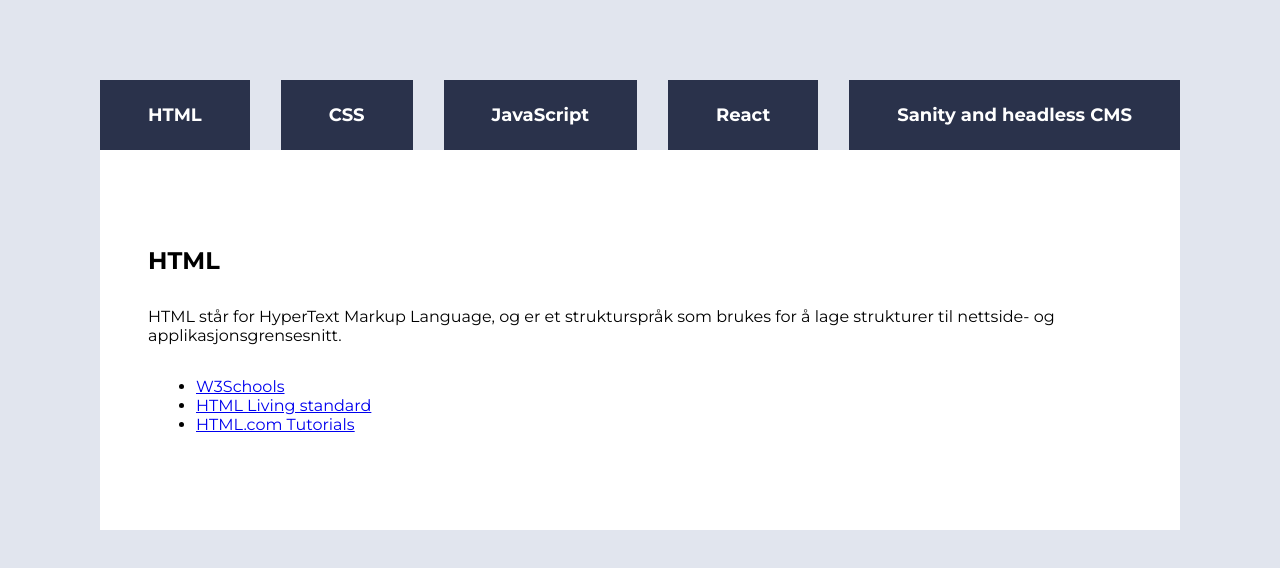
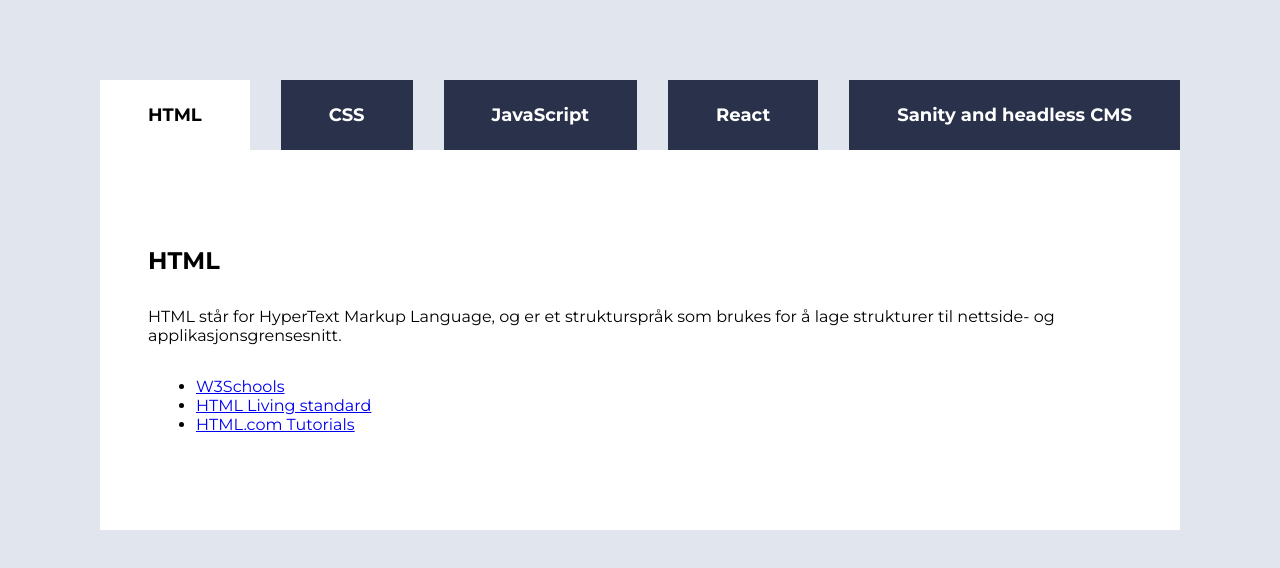
Before and after one commit to BnjMui/uin24ak2_resource_layout_Evensen, a plain HTML site: page index.html in a window 1280 px wide. Drawn offline with Linux system fonts and the light colour scheme.

Commit message:
Fullført oppgaven

```diff
--- a/ressurser.css
+++ b/ressurser.css
@@ -1,5 +1,4 @@
 @import url('https://fonts.googleapis.com/css2?family=Montserrat:wght@400;600;700&display=swap');
-
 
 :root {
     --darkblue: #2a324b;
@@ -16,11 +15,13 @@ body {
     justify-content: center;
     margin: 5rem;
 }
+
 /*Lager kategoriknapper/navigasjon.*/
 nav {
     width: 100%;
     max-width: 1080px;
 }
+
 #category {
     display: flex;
     width: 100%;
@@ -31,12 +32,7 @@ nav {
     list-style-type: none;
 }
 
-.active {
-    background-color: var(--white);
-    color: black;
-}
-
-#category button {
+button {
     display: inline-block;
     padding: 1.5rem 3rem;
     margin: auto 0;
@@ -48,9 +44,20 @@ nav {
     background-color: #2a324b;
     border: 0;
 }
+
+/*Kode for å highlighte kategorien man er inne på*/
+.active {
+    background-color: var(--white);
+    color: black;
+}
+
 /*Hover funksjon funnet 19/01/2024, på https://stackoverflow.com/questions/3087975/how-to-change-the-cursor-into-a-hand-when-a-user-hovers-over-a-list-item*/
 button:hover {
     cursor: pointer;
+    background-color: var(--white);
+    color: black;
+
+    text-decoration: underline; /*Forslag fra medstudent for å gjøre siden mer UU-vennlig*/
 }
 
 /*Styler article og tekst*/
@@ -63,14 +70,17 @@ article {
     background-color: var(--white);
 
 }
+
 article h2 {
     margin: 0;
     padding: 6rem 2rem 1rem 3rem;
 }
+
 article p {
     padding: 1rem 2rem 1rem 3rem;
     margin: 0;
 }
+
 article ul {
     margin: 0;
     padding: 1rem 2rem 6rem 6rem;
--- a/ressurser.js
+++ b/ressurser.js
@@ -116,7 +116,6 @@ function content(id){
         element.classList.remove("active")
     })
 
-
     document.getElementById(`${id}`).classList.add("active")
     teller = 0
     resources.map(element =>{
```
Also changed, not shown: index.html (+1 -3 lines).
